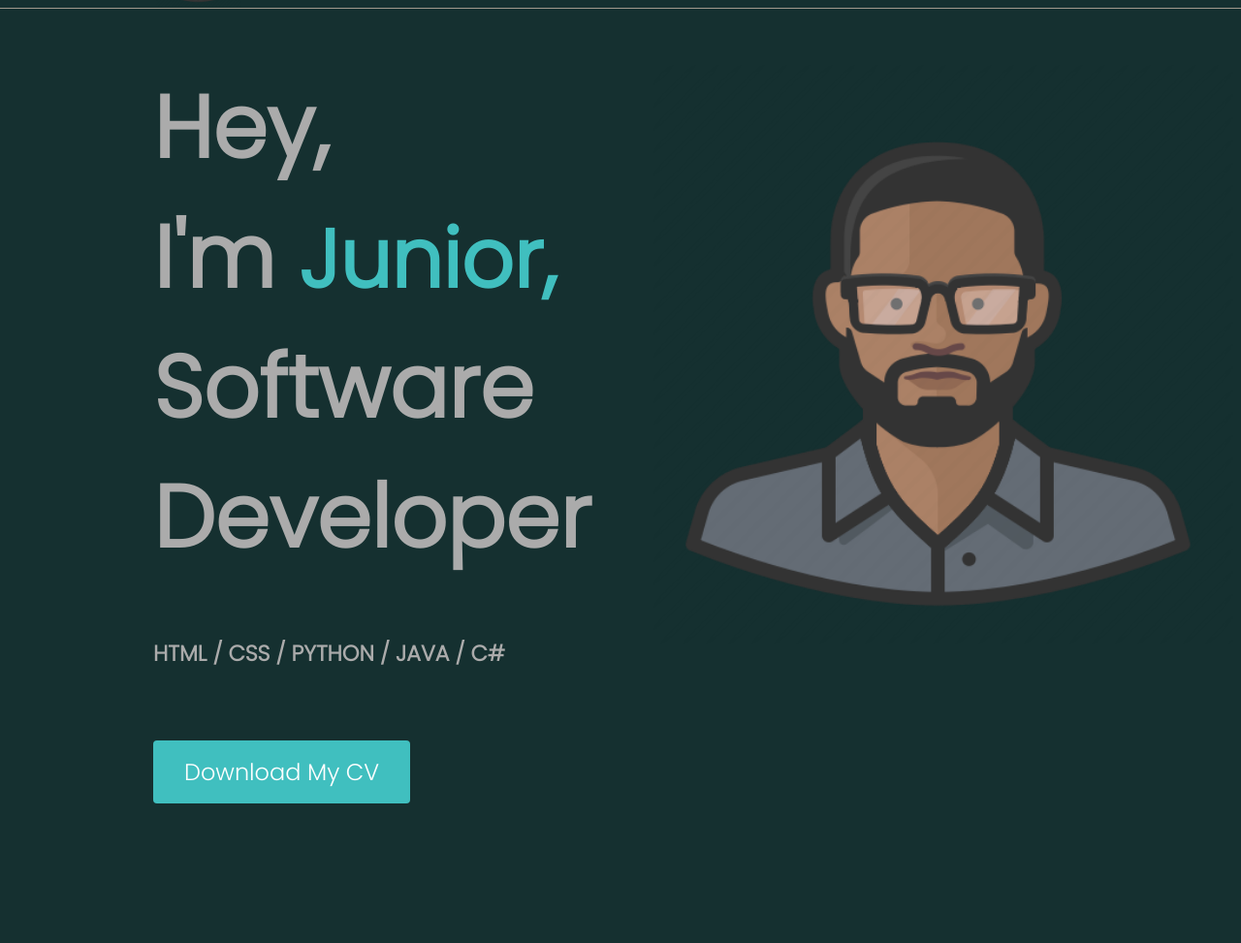
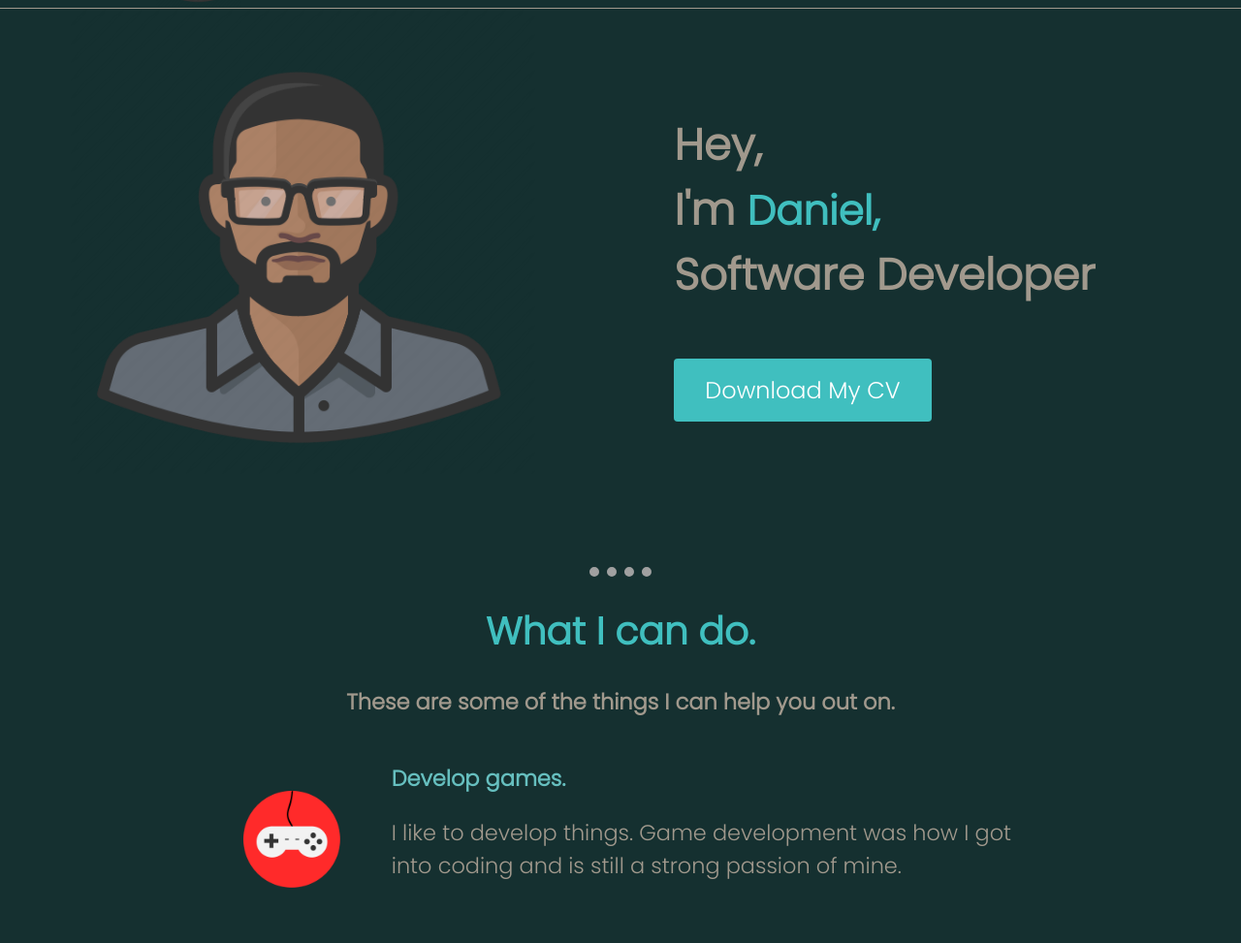
Before and after one commit to junrsr/Personal-Website, a plain HTML site: page index.html in a window 1280 px wide. Shown: the part 82-1055 px from the top of the page at 97% size. Drawn offline with Linux system fonts and the light colour scheme.

Commit message:
dynamic homepage

```diff
--- a/Style/styles.css
+++ b/Style/styles.css
@@ -31,16 +31,8 @@ h1{
     font-size: 200%;
 }
 
-body .text{
-    height: 150px;
-    width: 60%;
-    display: inline-block;
-    vertical-align: middle;
-    text-align: left;
-}
-
 body .text img{
-    padding: 75px;
+    padding: 6%;
 }
 
 body .bottom-text{
@@ -63,11 +55,48 @@ body .bottom-text{
     font-size: 90%;
 }
 
+
+
+
+
+@media (max-width:600px){
+
+
+    .introduction{
+        margin-right: 7%;
+        width: 100vh;
+        display: block;
+    }
+
+    .introduction h1{
+        font-size: 200%;
+        float: right;
+    }
+
+    .introduction h3{
+        float: right;
+        text-align: left;
+    }
+
+    .introduction a{
+        float: right;
+    }
+}
+
 .introduction{
-    margin-right: 450px;
-    margin-left: 150px;
+    margin-right: 50%;
+    margin-left: 7%;
     margin-top: 0px;
     height: 115vh;
+    display: block;
+}
+
+.introduction h1{
+    font-size: 400%;
+}
+
+.introduction .bold{
+    color: #ababab;
 }
 
 .background-image{
@@ -79,24 +108,24 @@ body .bottom-text{
     margin-top: -250px;
 }
 
-body .introduction .introduction-text{
+.introduction .introduction-text{
     font-size: 300%;
 }
 
-body .introduction button{
+.introduction button{
     margin-top: 50px;
 }
 
-body .about-me{
+.about-me{
     margin-left: 100px;
     height: 100vh;
 }
 
-body .about-me li{
+.about-me li{
     margin-left: 1000px;
 }
 
-body .about-me li{
+.about-me li{
     list-style: none;
 }
 
@@ -298,10 +327,6 @@ label{
     transform: scale(1.1);
 }
 
-.professional-skills .text{
-    font-size: 120%;
-}
-
 
 /* Hide the link that should open and close the topnav on small screens */
 .topnav .icon {
@@ -335,3 +360,43 @@ label{
 
     }
 }
+
+.introRow{
+    display: grid;
+    grid-gap: 20px;
+}
+
+.introRow img{
+    height: 45vh;
+    width: auto;
+}
+
+@media (min-width: 850px) {
+    .introRow {
+        grid-template-columns: repeat(2, 1fr);
+        grid-gap: 50px;
+    }
+
+    .introRow img{
+        height: 60vh;
+        width: auto;
+    }
+
+}
+
+#introLine{
+    margin-top: 7%;
+}
+
+.right{
+    margin-top: 8%;
+    padding: 5%;
+}
+
+.text{
+    margin-bottom: 5%;
+    vertical-align: middle;
+    height: auto;
+    width: 70%;
+    display: inline-block;
+}
--- a/index.html
+++ b/index.html
@@ -23,87 +23,55 @@
             </div>
         </div>
 
+        <div class="introRow">
 
-        <div class="content-wrapper">
-            <img src="Images/person-icon.png" alt="person-icon" style="float: right; height: 600px;">
+            <center><img src="Images/person-icon.png" alt="person-icon"></center>
 
-            <div class="introduction">
-                <!-- <img class="background-image" src="Images/Background.png"> -->
-                <h1 class="introduction-text" style="font-size: 400%;"><strong style="color: #ababab;">Hey,<br>
-                    I'm </strong>Junior, <br>
-                    <strong style="color: #ababab;">Software Developer</strong>
+            <div class="right">
+                <h1><strong class="bold">Hey,<br>
+                    I'm </strong>Daniel, <br>
+                    <strong class="bold">Software Developer</strong>
                 </h1>
-                <h3 style="color: #ababab;">HTML / CSS / PYTHON / JAVA / C#</h3>
+
 
                 <a href="Files/Junior Asare CV.docx" download><button class="button">Download My CV</button></a>
             </div>
         </div>
-        <hr>
+        <hr id="introLine">
 
-        <br>
-        <br>
-
-
-
-
-        <div class="professional-skills">
         <center>
         <h1>What I can do.</h1>
             <strong><p>These are some of the things I can help you out on.</p></strong>
-            <br>
+
                 <div class="text">
                     <img src="Images/Controller-Icon.png" height="100px" style="float: left;">
                     <h3 style="text-align: left;">Develop games.</h3> <!-- have a games console icon on the left -->
                     <p style="text-align: left;"> I like to develop things. Game development was how I got into coding and is still a strong passion of mine.</p>
                 </div>
-            <br>
-            <br>
-            <br>
-            <br>
-            <br>
+
                 <div class="text">
                     <img src="Images/Laptop-Icon.png" height="100px" style="float: right;">
                     <h3 style="text-align: left;">Create websites.</h3> <!-- laptop icon on the right -->
                     <p style="text-align: left;">Although I am a beginner, I've been learning web development at a rapid rate. Its a passion of mine and my goal is to make and release a website.</p>
                 </div>
-            <br>
-            <br>
-            <br>
-            <br>
-            <br>
+
                 <div class="text">
                     <img src="Images/Phone-Icon.png" height="100px" style="float: left;">
                     <h3>Make apps.</h3> <!-- mobile icon on the left -->
                     <p style="text-align: left;">Java is arguably one of my favourite languages alongside C#. I love android, and I love coding, so I knew I would love making apps.</p>
                 </div>
-            </center>
-        </div>
 
 
-            <br>
-            <br>
-            <br>
-            <br>
-            <br>
-            <br>
         <hr>
 
-            <br>
-            <center>
+        <div class="bottom-text">
                 <h1>I can help.</h1>
-            <div class="bottom-text">
                 <h3>I'm currently available for freelance work.</h3>
                 <p>If you have a project that you want to get started, think you need my help with something or just fancy saying hey, then get in touch.</p>
+
+                <button class="button"><a href="contact-me.html" style="color: white;">MESSAGE ME</a></button>
+
             </div>
-            <br>
-            <br>
-            <br>
-            <br>
-            <br>
-            <button class="button"><a href="contact-me.html" style="color: white;">MESSAGE ME</a></button>
-            <br>
-            <br>
-            <br>
         </center>
 
         <script>
@@ -121,5 +89,3 @@
         </script>
     </body>
 </html>
-
-<!-- replace the center tag with smt else to horizontally center the divs -->
```
Lines whose indentation alone changed are shown as unchanged.
